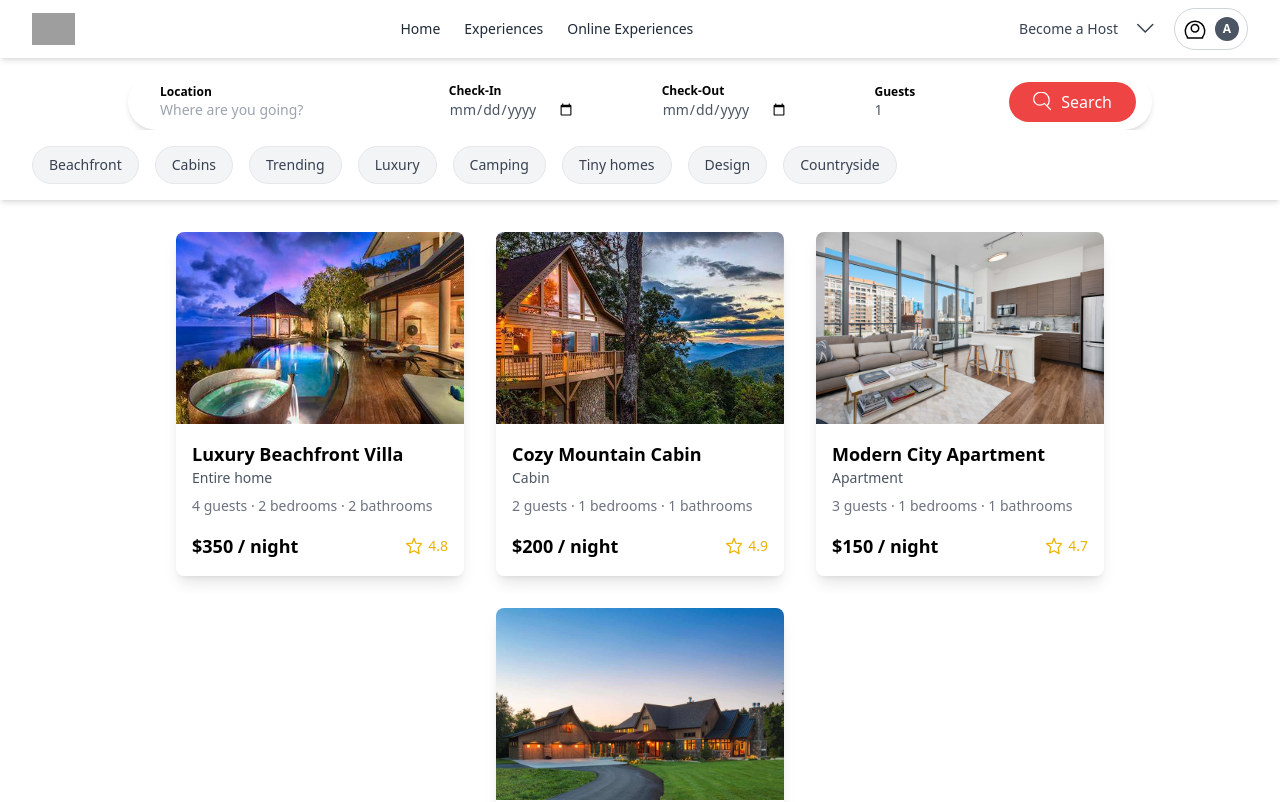
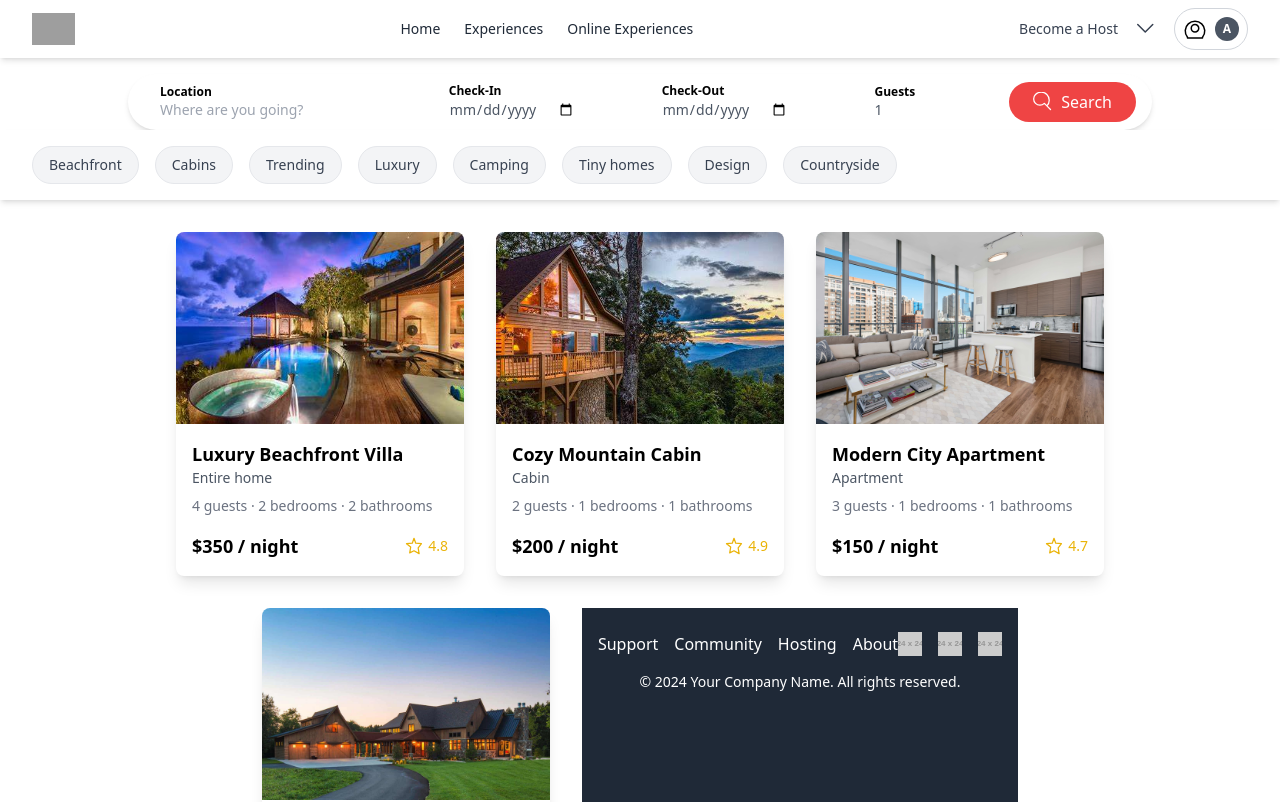
Before and after one commit to abdullahamir1233/WebProject, a React (Vite) app: page / in a window 1280 px wide. Shown: the top 802 px of the page. Built offline with nearby package versions, Linux system fonts and the light colour scheme; grey boxes are pictures that could not be loaded.

Commit message:
added a Footer component

```diff
--- a/src/App.jsx
+++ b/src/App.jsx
@@ -5,6 +5,7 @@ import Navbar from './Navbar'
 import SearchBar from './Searchbar'
 import Categories from './categories'
 import ListingCard from './listingcard'
+import Footer from './Footer';
 // src/data/listings.js
 
 
@@ -63,6 +64,7 @@ function App() {
             rating={listing.rating}
           />
         ))}
+        <Footer />
       </div>
     </div>
   );
--- /dev/null
+++ b/src/Footer.jsx
@@ -0,0 +1,40 @@
+// src/components/Footer.jsx
+import React from 'react';
+
+const Footer = () => {
+  return (
+    <footer className="bg-gray-800 text-white py-6">
+      <div className="container mx-auto px-4">
+        <div className="flex justify-between">
+          {/* Links */}
+          <div className="flex space-x-4">
+            <a href="/support" className="hover:text-gray-400">Support</a>
+            <a href="/community" className="hover:text-gray-400">Community</a>
+            <a href="/hosting" className="hover:text-gray-400">Hosting</a>
+            <a href="/about" className="hover:text-gray-400">About</a>
+          </div>
+
+          {/* Social Media Icons */}
+          <div className="flex space-x-4">
+            <a href="https://www.facebook.com" target="_blank" rel="noopener noreferrer">
+              <img src="https://via.placeholder.com/24/ffffff/000000?text=F" alt="Facebook" />
+            </a>
+            <a href="https://www.twitter.com" target="_blank" rel="noopener noreferrer">
+              <img src="https://via.placeholder.com/24/ffffff/000000?text=T" alt="Twitter" />
+            </a>
+            <a href="https://www.instagram.com" target="_blank" rel="noopener noreferrer">
+              <img src="https://via.placeholder.com/24/ffffff/000000?text=I" alt="Instagram" />
+            </a>
+          </div>
+        </div>
+
+        {/* Copyright Information */}
+        <div className="text-center mt-4">
+          <p className="text-sm">&copy; {new Date().getFullYear()} Your Company Name. All rights reserved.</p>
+        </div>
+      </div>
+    </footer>
+  );
+};
+
+export default Footer;
```
